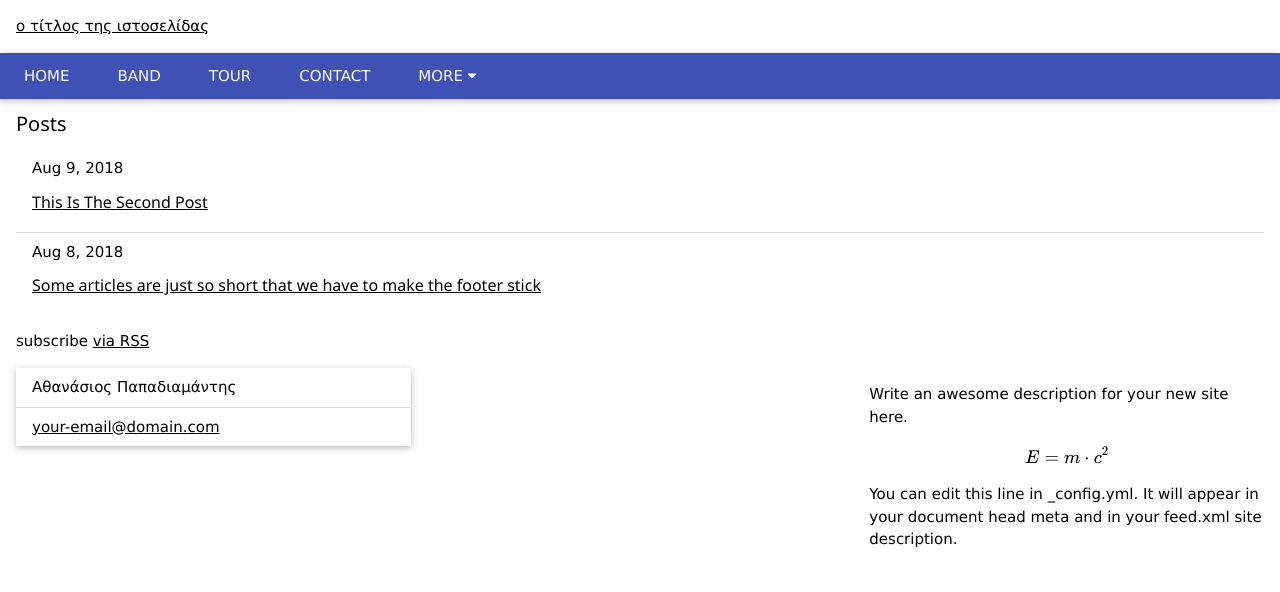
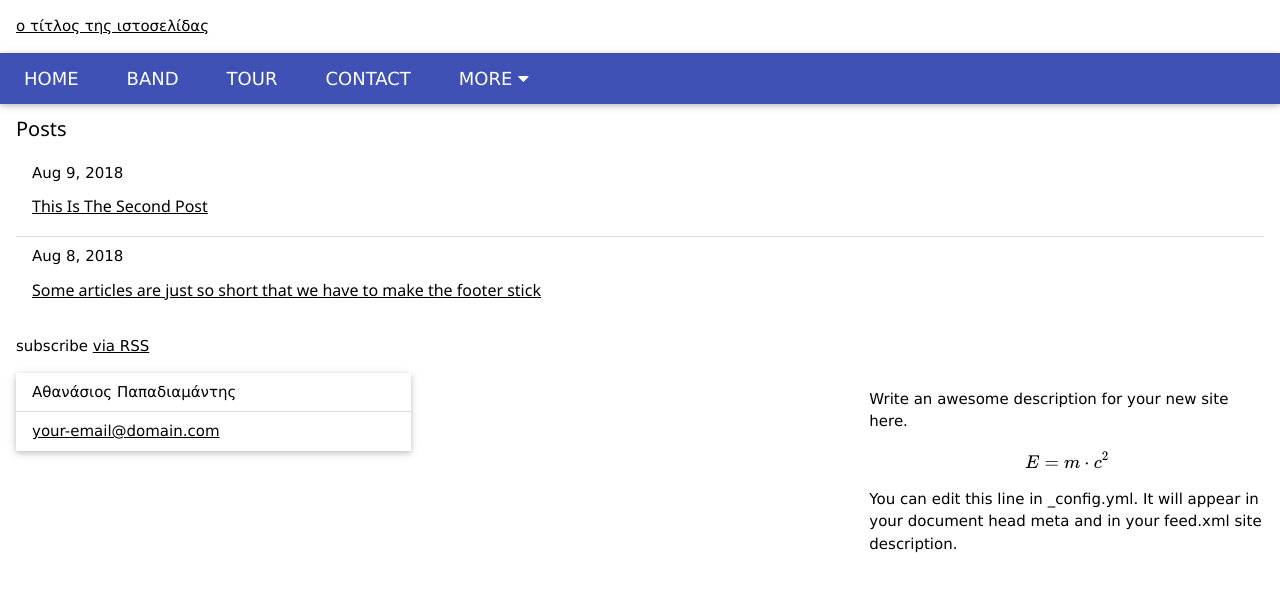
Before and after one commit to mrubyz/test, a Jekyll site: the page built from index.md, in a window 1280 px wide. Shown: the top 592 px of the page. Built offline with Jekyll 4.4.1, drawn with Linux system fonts in a browser that asks for light colours; formulas are drawn with MathJax 3.

Commit message:
Update nav.html

```diff
--- a/_includes/nav.html
+++ b/_includes/nav.html
@@ -1,5 +1,5 @@
 <div >
-     <div class="w3-bar w3-indigo w3-card">
+     <div class="w3-bar w3-indigo w3-card w3-large">
     <a class="w3-bar-item w3-button w3-padding-large w3-hide-medium w3-hide-large w3-right" href="javascript:void(0)" onclick="myFunction()" title="Toggle Navigation Menu"><i class="fa fa-bars"></i></a>
     <a href="#" class="w3-bar-item w3-button w3-padding-large">HOME</a>
     <a href="#band" class="w3-bar-item w3-button w3-padding-large w3-hide-small">BAND</a>
```
